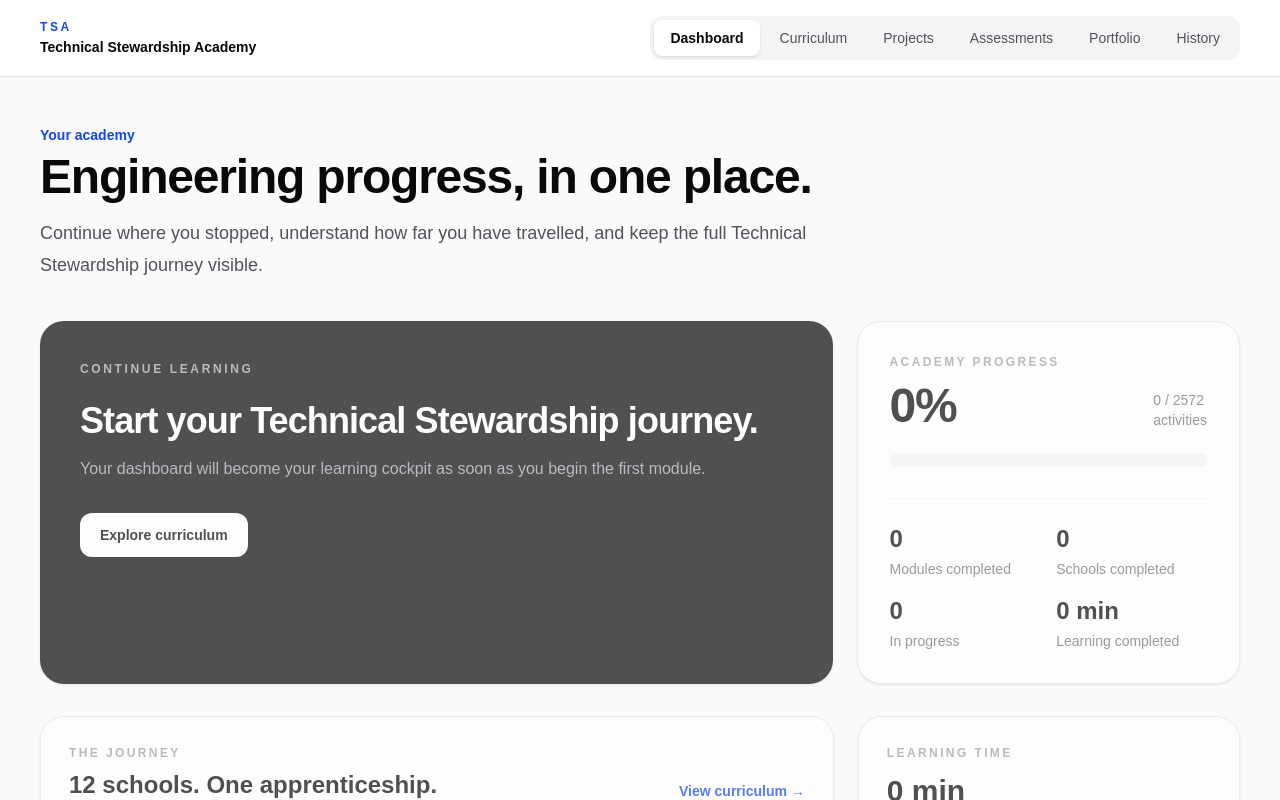
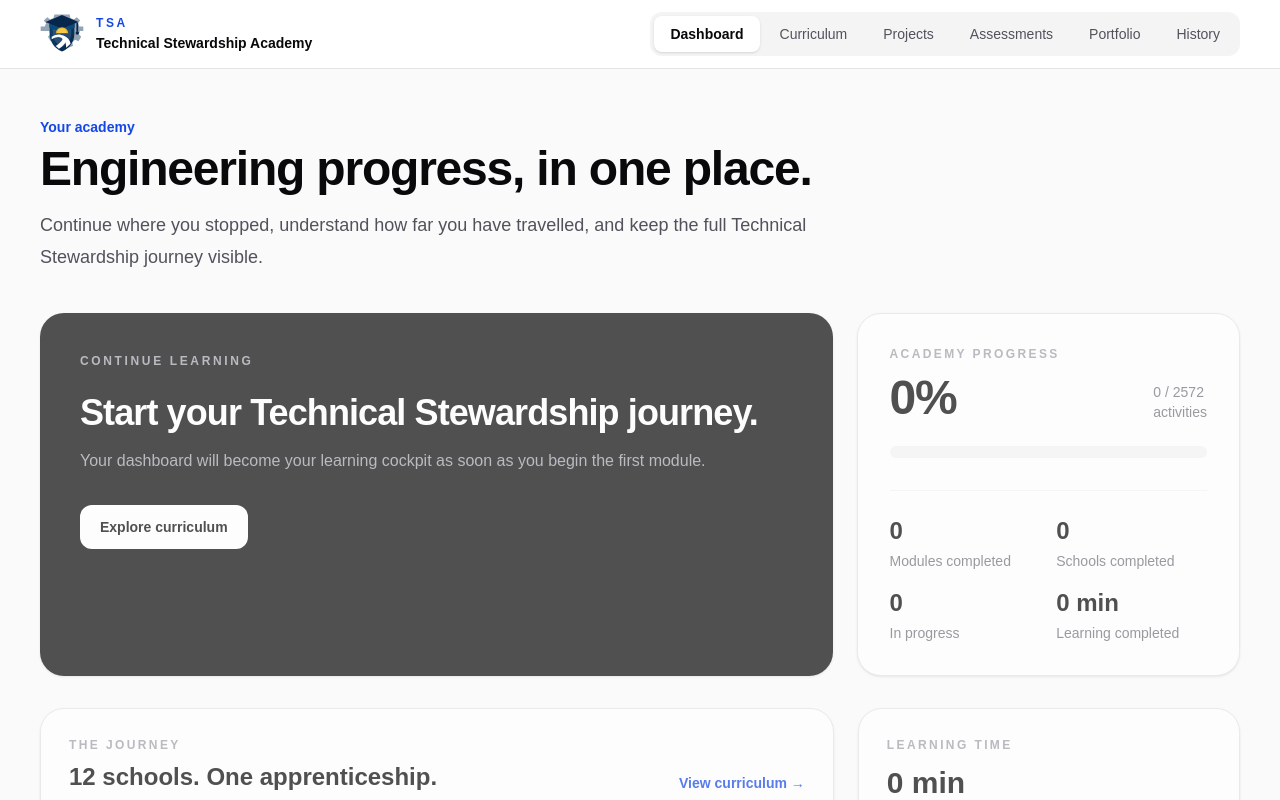
Before and after one commit to enoqueJonas/tsa, a Next.js app in the folder apps/web/: page / in a window 1280 px wide. Shown: the top 800 px of the page. Built offline with nearby package versions, Linux system fonts and the light colour scheme.

Commit message:
feat(web): apply TSA mark to application header

```diff
--- a/apps/web/components/academy-app.tsx
+++ b/apps/web/components/academy-app.tsx
@@ -1,5 +1,6 @@
 "use client";
 
+import Image from "next/image";
 import { useEffect, useState } from "react";
 import { technicalStewardshipJourney, type LearningPath, type School } from "@tsa/runtime-kernel";
 import { AcademyBrowser } from "./academy-browser";
@@ -56,10 +57,13 @@ function AcademyAppContent() {
     <main className="min-h-screen bg-zinc-50 text-zinc-950">
       <AcademyDailySnapshotRunner />
       <header className="border-b border-zinc-200 bg-white/95 backdrop-blur">
-        <div className="mx-auto flex max-w-[1760px] items-center justify-between gap-6 px-5 py-4 sm:px-8 lg:px-10">
-          <button type="button" onClick={() => navigate("dashboard")} className="text-left">
-            <p className="text-xs font-semibold uppercase tracking-[0.22em] text-blue-700">TSA</p>
-            <p className="mt-0.5 text-sm font-semibold text-zinc-950">Technical Stewardship Academy</p>
+        <div className="mx-auto flex max-w-[1760px] items-center justify-between gap-6 px-5 py-3 sm:px-8 lg:px-10">
+          <button type="button" onClick={() => navigate("dashboard")} className="flex items-center gap-3 text-left" aria-label="Technical Stewardship Academy dashboard">
+            <Image src="/tsa-mark.svg" alt="" width={46} height={46} priority className="h-11 w-11 shrink-0" />
+            <span>
+              <span className="block text-xs font-semibold uppercase tracking-[0.22em] text-blue-700">TSA</span>
+              <span className="mt-0.5 block text-sm font-semibold text-zinc-950">Technical Stewardship Academy</span>
+            </span>
           </button>
           <nav className="flex flex-wrap items-center gap-1 rounded-xl bg-zinc-100 p-1">
             <button type="button" onClick={() => navigate("dashboard")} className={navClass("dashboard")}>Dashboard</button>
```
